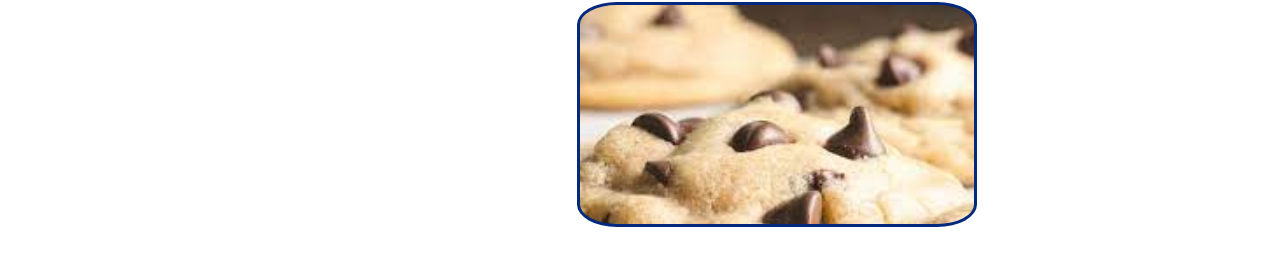
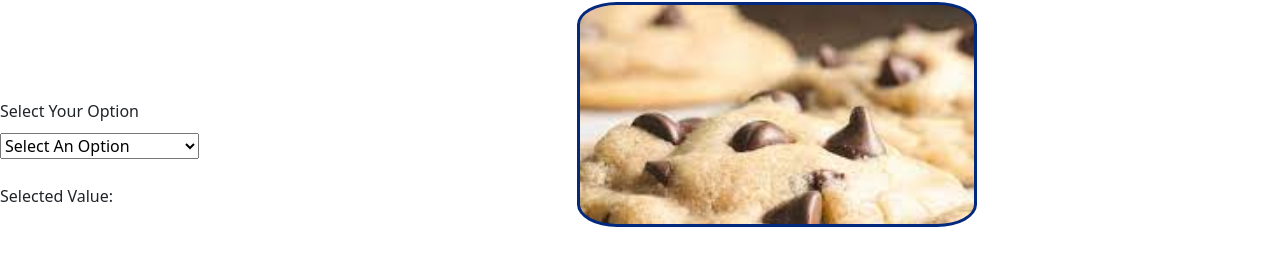
Before and after one commit to Twill1007/modough, a React (Create React App) app: page /dough in a window 1280 px wide. Shown: the part 201-472 px from the top of the page. Built offline with nearby package versions, Linux system fonts and the light colour scheme; a web font is replaced by a local one.

Commit message:
Selector Options

```diff
--- a/src/pages/DoughPage.js
+++ b/src/pages/DoughPage.js
@@ -1,6 +1,7 @@
 import React from "react";
 import TempNavBar from "../components/Layout/TempNavBar";
 import Button from "../components/Button";
+import MenuItemSelector from "./MenuItemSelectorPage";
 
 function DoughPage() {
   return (
@@ -9,6 +10,7 @@ function DoughPage() {
       <div>
         <Button />
       </div>
+      <MenuItemSelector />
     </>
   );
 }
--- a/src/pages/MenuItemSelectorPage.js
+++ b/src/pages/MenuItemSelectorPage.js
@@ -1,4 +1,5 @@
 import React, { useState } from "react";
+import classes from "./MenuItemSelectorPage.module.css";
 
 function MenuItemSelector() {
   const [selectedValue, setSelectedValue] = useState("");
@@ -8,11 +9,20 @@ function MenuItemSelector() {
   };
 
   return (
-    <div>
-      <label value={selectedValue} onChange={handleSelectionChange}>
-        Select Your Cookie
-      </label>
-      <select></select>;
-    </div>
+    <>
+      <div className={classes.container}>
+        <label>Select Your Option</label>
+        <select value={selectedValue} onChange={handleSelectionChange}>
+          <option value="">Select An Option</option>
+          <option value="Chocolate Chip Cookies">Chocolate Chip Cookies</option>
+          <option value="Snickerdoodle Cookies">Snickerdoodle Cookies</option>
+        </select>
+      </div>
+      <div className={classes.selectedOption}>
+        <p>Selected Value: {selectedValue}</p>
+      </div>
+    </>
   );
 }
+
+export default MenuItemSelector;
--- /dev/null
+++ b/src/pages/MenuItemSelectorPage.module.css
@@ -0,0 +1,15 @@
+.container {
+  display: flex;
+  flex-direction: column;
+  position: absolute;
+  top: 300px;
+}
+
+.selectedOption {
+  display: flex;
+  flex-direction: column;
+  position: absolute;
+  top: 375px;
+  padding-top: 10px;
+  width: 500px;
+}
```
